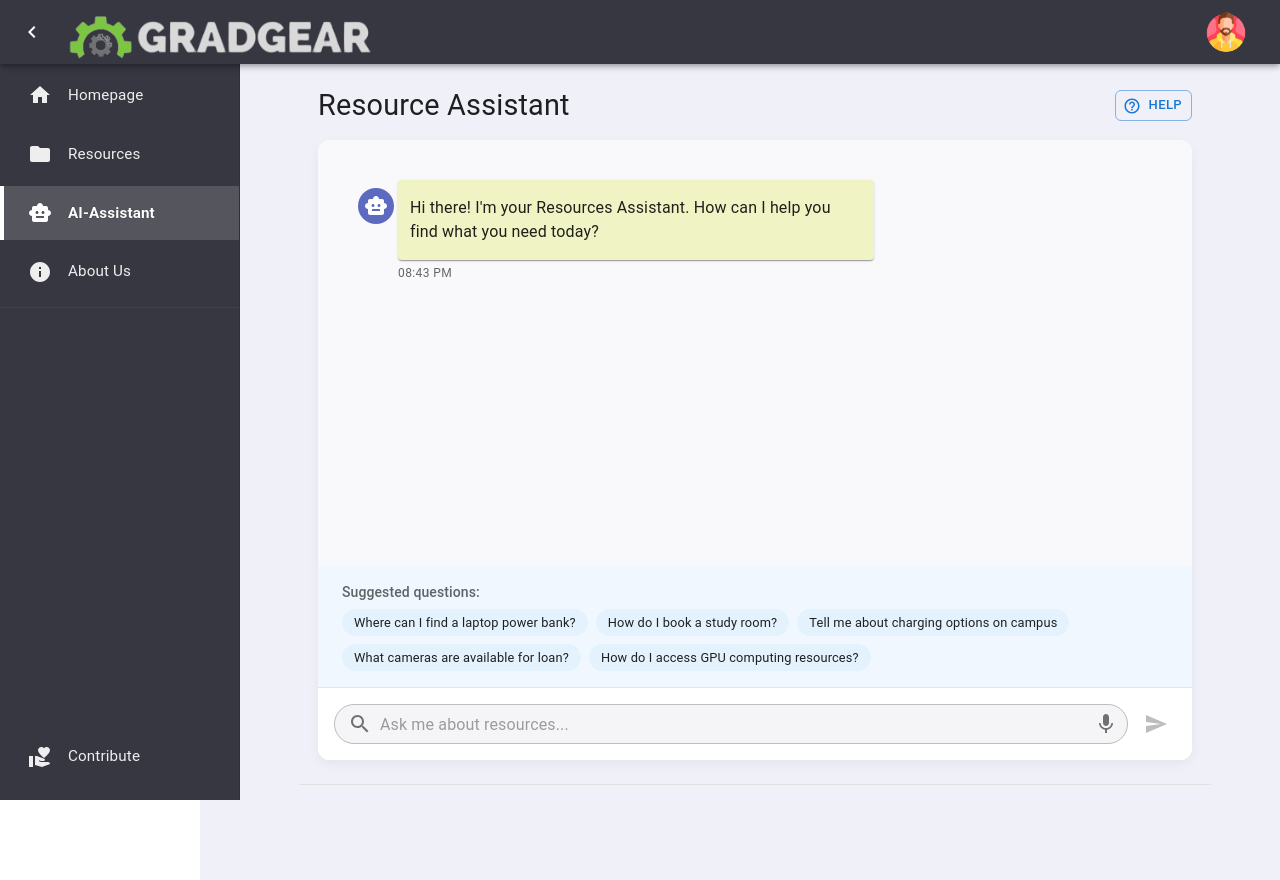
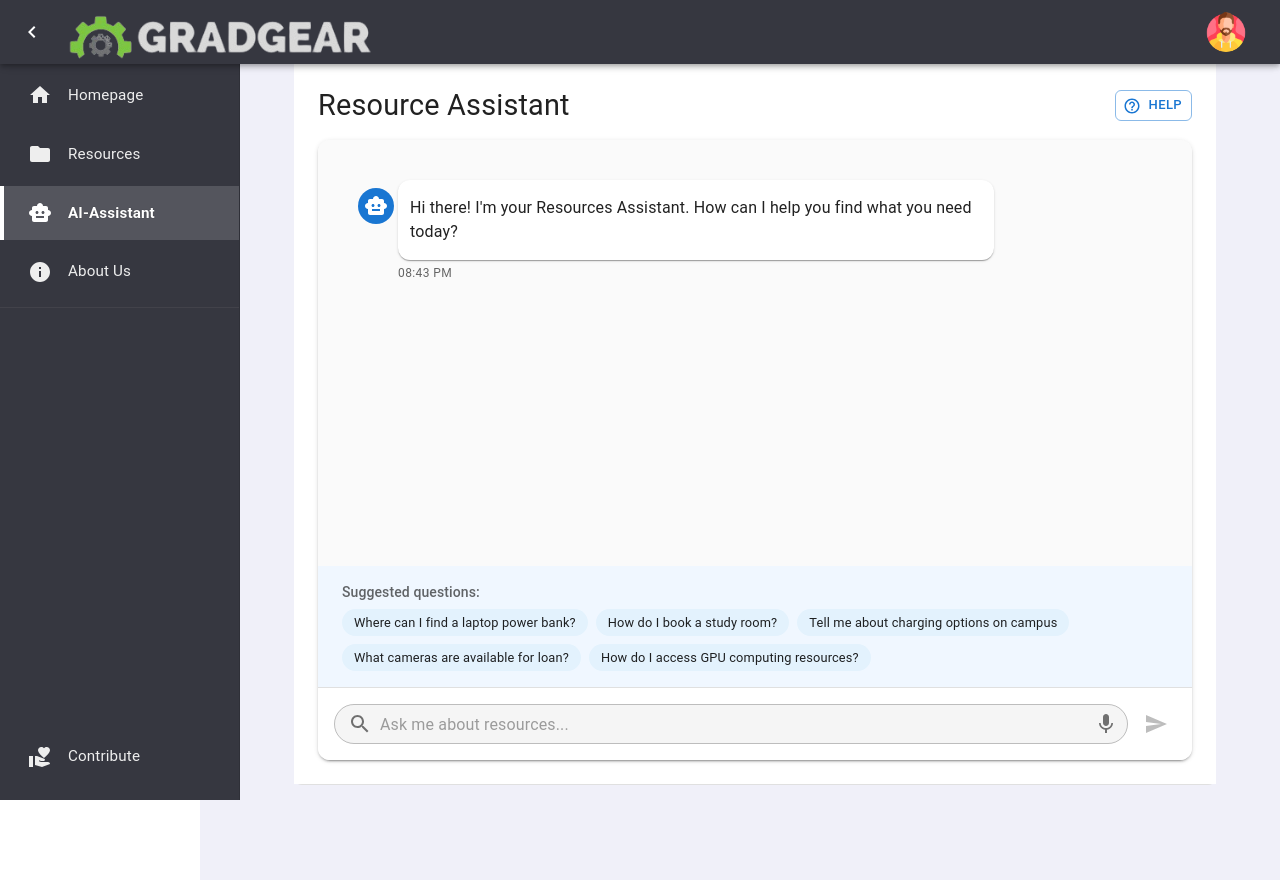
Before and after one commit to rishabhkumar14/GradGear, a React (Create React App) app: page /ai-assistant in a window 1280 px wide. Built offline with nearby package versions, Linux system fonts and the light colour scheme.

Commit message:
Changed list format from numbered to bullet points (`*`) in hardcoded checks for 'camera' and 'power bank' for consistent Markdown rendering.

```diff
--- a/src/pages/assistant/AIAssistant.js
+++ b/src/pages/assistant/AIAssistant.js
@@ -18,6 +18,7 @@ import {
   DialogTitle,
   DialogContent,
   DialogActions,
+  useTheme,
 } from "@mui/material";
 import SendIcon from "@mui/icons-material/Send";
 import SearchIcon from "@mui/icons-material/Search";
@@ -27,6 +28,7 @@ import MicIcon from "@mui/icons-material/Mic";
 import KeyboardVoiceIcon from "@mui/icons-material/KeyboardVoice";
 import HelpOutlineIcon from "@mui/icons-material/HelpOutline";
 import ReactMarkdown from 'react-markdown';
+import rehypeRaw from 'rehype-raw';
 
 // Example suggestions for the assistant
 const suggestions = [
@@ -38,6 +40,7 @@ const suggestions = [
 ];
 
 function AIAssistant(props) {
+  const theme = useTheme();
   const [inputValue, setInputValue] = React.useState("");
   const [conversation, setConversation] = React.useState([
     {
@@ -214,7 +217,7 @@ function AIAssistant(props) {
     <Box
       component="main"
       sx={{
-        backgroundColor: "#f0f0f9",
+        backgroundColor: theme.palette.background.default,
         flexGrow: 1,
         p: 3,
         transition: "margin-left 0.3s ease",
@@ -289,7 +292,8 @@ function AIAssistant(props) {
           flexDirection: "column",
           borderRadius: "12px",
           overflow: "hidden",
-          boxShadow: "0 4px 12px rgba(0,0,0,0.05)",
+          backgroundColor: theme.palette.background.paper,
+          boxShadow: theme.shadows[2],
         }}
       >
         {/* Chat history container */}
@@ -299,7 +303,7 @@ function AIAssistant(props) {
             p: 3,
             overflowY: "auto",
             maxHeight: "calc(100vh - 220px)",
-            bgcolor: "#f9f9fc",
+            bgcolor: theme.palette.mode === 'dark' ? theme.palette.grey[900] : theme.palette.grey[50],
           }}
         >
           <List sx={{ width: "100%" }}>
@@ -317,7 +321,13 @@ function AIAssistant(props) {
                     <Avatar
                       sx={{
                         bgcolor:
-                          message.role === "assistant" ? "#5c6bc0" : "#e0e0e0",
+                          message.role === "assistant"
+                            ? theme.palette.primary.main
+                            : theme.palette.grey[400],
+                        color:
+                          message.role === "assistant"
+                            ? theme.palette.primary.contrastText
+                            : theme.palette.getContrastText(theme.palette.grey[400]),
                         width: 36,
                         height: 36,
                       }}
@@ -334,50 +344,56 @@ function AIAssistant(props) {
                       display: "flex",
                       flexDirection: "column",
                       maxWidth: "75%",
+                      alignItems:
+                        message.role === "user" ? "flex-end" : "flex-start",
                     }}
                   >
                     <Paper
                       elevation={1}
                       sx={{
                         padding: 1.5,
-                        maxWidth: "80%",
-                        wordWrap: "break-word",
-                        backgroundColor: message.role === "user" ? "#e0f7fa" : "#f0f4c4", // Different background colors for user and AI
+                        bgcolor:
+                          message.role === "assistant"
+                            ? theme.palette.background.paper
+                            : theme.palette.primary.light,
+                        color:
+                          message.role === "assistant"
+                            ? theme.palette.text.primary
+                            : theme.palette.primary.contrastText,
+                        borderRadius: "12px",
+                        boxShadow: theme.shadows[1],
+                        wordWrap: 'break-word',
+                        maxWidth: '100%',
                       }}
                     >
                       {message.role === 'assistant' ? (
                         <Box
                           sx={{
-                            // --- START: Refined Markdown Styles ---
-                            // Ensure paragraphs have some spacing
                             '& p': { my: 0.5 },
-                            // List styling
                             '& ul': { pl: 2.5, my: 0.5 },
                             '& li': { mb: 0.5 },
-                            // Explicit and forceful link styling
-                            '& a, & a:link, & a:visited': { // Target different link states
-                                color: 'primary.main', // Use theme color
-                                textDecoration: 'underline !important', // Force underline initially
-                                cursor: 'pointer !important', // Force pointer cursor
-                                fontWeight: 500,
-                                '&:hover': { // Hover effect
-                                    opacity: 0.8,
-                                    textDecoration: 'none !important', // Optional: remove underline on hover
-                                },
+                            '& a, & a:link, & a:visited': {
+                              color: message.role === 'assistant'
+                                     ? theme.palette.primary.main
+                                     : theme.palette.primary.dark,
+                              textDecoration: 'underline !important',
+                              cursor: 'pointer !important',
+                              fontWeight: 500,
+                              '&:hover': {
+                                opacity: 0.8,
+                                textDecoration: 'none !important',
+                              },
                             },
-                            // Bold text styling
                             '& strong': {
-                                fontWeight: 'bold',
+                              fontWeight: 'bold',
                             },
-                            // --- END: Refined Markdown Styles ---
                           }}
                         >
-                           <ReactMarkdown>
+                           <ReactMarkdown rehypePlugins={[rehypeRaw]}>
                              {message.content || ""}
                            </ReactMarkdown>
                         </Box>
                       ) : (
-                        // User message rendering
                         <Typography variant="body1" sx={{ whiteSpace: 'pre-wrap' }}>
                           {message.content}
                         </Typography>
@@ -463,8 +479,8 @@ function AIAssistant(props) {
         <Box
           sx={{
             p: 2,
-            borderTop: "1px solid rgba(0, 0, 0, 0.1)",
-            backgroundColor: "white",
+            borderTop: `1px solid ${theme.palette.divider}`,
+            backgroundColor: theme.palette.background.paper,
             display: "flex",
             alignItems: "center",
           }}
@@ -480,7 +496,7 @@ function AIAssistant(props) {
             sx={{
               "& .MuiOutlinedInput-root": {
                 borderRadius: "24px",
-                backgroundColor: "#f5f5f7",
+                backgroundColor: theme.palette.mode === 'dark' ? theme.palette.grey[800] : theme.palette.grey[100],
               },
             }}
             InputProps={{
```
Also changed, not shown: src/pages/assistant/backend/server.js (+18 -14 lines).
